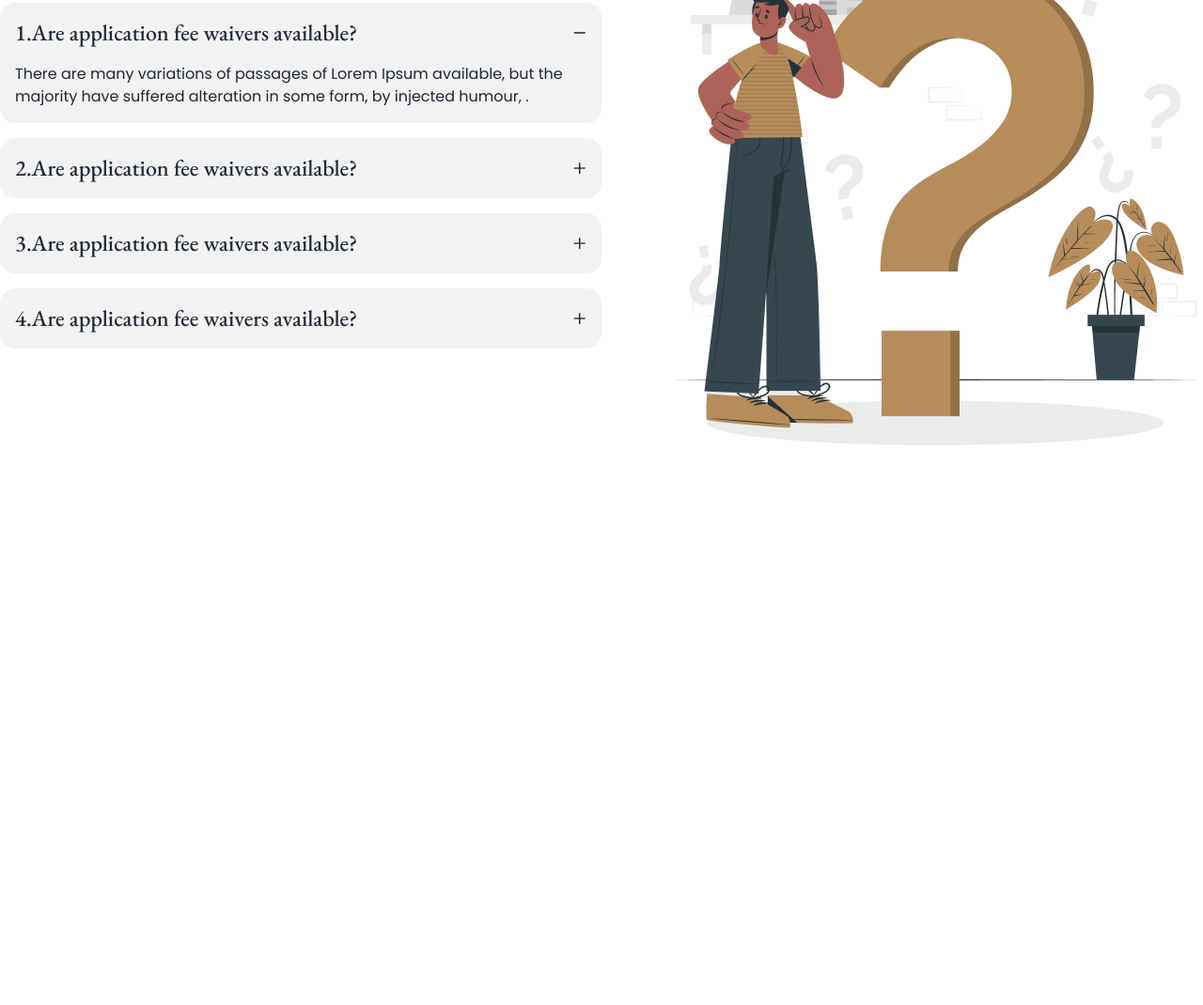
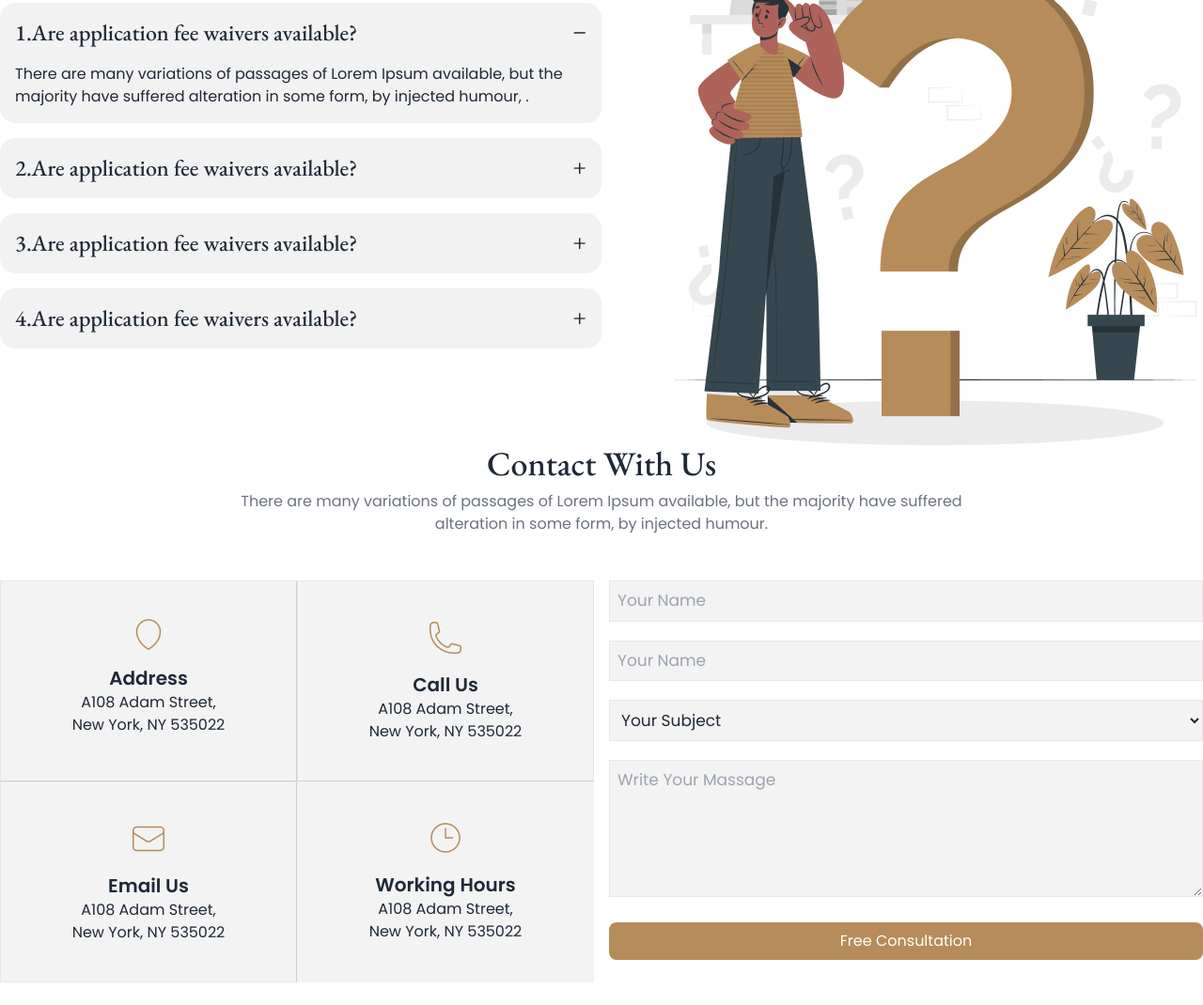
Before and after one commit to mdarmankhan6252/legal-justice, a plain HTML site: page index.html in a window 1280 px wide. Shown: the part 2756-3826 px from the top of the page at 94% size. Before the commit the page ends 3254 px from the top, so only its background shows below. Drawn offline with nearby package versions, Linux system fonts and the light colour scheme.

Commit message:
I have created contact section

```diff
--- a/index.html
+++ b/index.html
@@ -76,7 +76,7 @@
       <!-- ---------practice area-------- -->
 
       <section class="pt-8">
-         <div class="w-[60%] mx-auto text-center space-y-5">
+         <div class="md:w-[60%] w-full mx-auto text-center space-y-5">
             <h2 class="eb text-4xl font-semibold text-center">The Legal Practice Area</h2>
             <p class="pb-16">There are many variations of passages of Lorem Ipsum available, but the majority have suffered alteration in some form, by injected humour.</p>
          </div>
@@ -141,7 +141,7 @@
       <!-- ---------client-------- -->
 
       <section class="pt-24 ">
-         <div class="text-center w-[60%] mx-auto">
+         <div class="text-center md:w-[60%] w-full mx-auto">
             <h2 class="text-4xl eb pb-2">What Our Client Says</h2>
             <p class="text-gray-500 font-normal pb-12">There are many variations of passages of Lorem Ipsum available, but the majority have suffered alteration in some form, by injected humour.</p>
          </div>
@@ -171,12 +171,12 @@
 
       <!-- ----------FAQ---------- -->
       <section>
-         <div class="text-center w-[60%] mx-auto">
+         <div class="text-center md:w-[60%] w-full mx-auto">
             <h2 class="text-4xl eb pb-2">Frequently Asked Any Questions</h2>
             <p class="text-gray-500 font-normal pb-12">There are many variations of passages of Lorem Ipsum available, but the majority have suffered alteration in some form, by injected humour.</p>
          </div>
 
-         <div class="flex items-center justify-between gap-x-12">
+         <div class="flex items-center justify-between gap-x-12 flex-col md:flex-row">
             <div class="basis-[50%] space-y-4">
                <div class="collapse collapse-plus bg-base-200">
                   <input type="radio" name="my-accordion-3" checked="checked" />
@@ -227,6 +227,74 @@
 
       <!-- ----------contact-------- -->
 
+      <section>
+         <div class="text-center md:w-[60%] w-full mx-auto">
+            <h2 class="text-4xl eb pb-2">Contact With Us</h2>
+            <p class="text-gray-500 font-normal pb-12">There are many variations of passages of Lorem Ipsum available, but the majority have suffered alteration in some form, by injected humour.</p>
+         </div>
+
+         <div class="flex sm:flex-row flex-col justify-between gap-4">
+            <div class="flex-1">
+               <div class="grid md:grid-cols-2 grid-cols-1">
+                  <div class="bg-[#F3F3F3] p-10  text-center border-r-[#CFCFCF] border border-b-[#CFCFCF]">
+                     <div class="flex justify-center pb-4">
+                        <img src="img/address.png">
+                     </div>
+                     <h2 class="font-semibold  text-xl">Address</h2>
+                     <p>A108 Adam Street,<br>New York, NY 535022</p>
+                  </div>
+
+                  <div class="bg-[#F3F3F3] p-10  text-center  border border-b-[#CFCFCF]">
+                     <div class="flex justify-center pb-4">
+                        <img src="img/call.png">
+                     </div>
+                     <h2 class="font-semibold  text-xl">Call Us</h2>
+                     <p>A108 Adam Street,<br>New York, NY 535022</p>
+                  </div>
+
+                  <div class="bg-[#F3F3F3] p-10  text-center border-r-[#CFCFCF] border">
+                     <div class="flex justify-center pb-4">
+                        <img src="img/email.png">
+                     </div>
+                     <h2 class="font-semibold  text-xl">Email Us</h2>
+                     <p>A108 Adam Street,<br>New York, NY 535022</p>
+                  </div>
+
+                  <div class="bg-[#F3F3F3] p-10  text-center b">
+                     <div class="flex justify-center pb-4">
+                        <img src="img/time.png">
+                     </div>
+                     <h2 class="font-semibold  text-xl">Working Hours</h2>
+                     <p>A108 Adam Street,<br>New York, NY 535022</p>
+                  </div>
+
+
+               </div>
+            </div>
+            <div class="flex-1 mt-6 sm:mt-0">
+               <form class="w-full space-y-5">
+                  <input type="text" placeholder="Your Name" class="w-full p-2 bg-[#F3F3F3] outline-none border border-gray-200 text-[17px]">
+                  <input type="text" placeholder="Your Name" class="w-full p-2 bg-[#F3F3F3] outline-none border border-gray-200 text-[17px]">
+                  <select class="w-full p-2 bg-[#F3F3F3] outline-none border border-gray-200 text-[17px]">
+                     <option value="">Your Subject</option>
+                     <option value="Business Law">Business Law</option>
+                     <option value="Criminal Law">Criminal Law</option>
+                     <option value="Child Support">Child Support</option>
+                     <option value="Education Law">Education Law</option>
+                     <option value="Divorce Law">Divorce Law</option>
+                     <option value="Tax Law">Tax Law</option>
+
+                  </select>
+                  <textarea name="" id="" cols="30" rows="5" class="w-full p-2 bg-[#F3F3F3] outline-none border border-gray-200 text-[17px]" placeholder="Write Your Massage"></textarea>
+                  <button class="bg-[#B68C5A] text-white py-2 px-6 rounded-lg font-normal w-full hover:bg-[#a47f52]">Free Consultation</button>
+               </form>
+
+            </div>
+
+         </div>
+      </section>
+
+
 
    </main>
    <footer>
```
